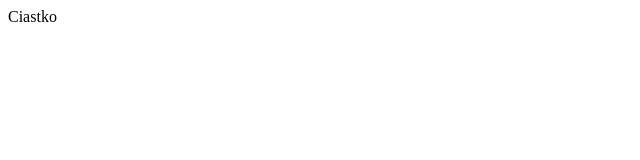
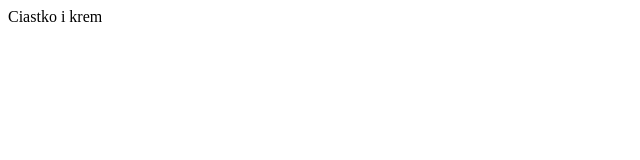
Before and after one commit to Shadiyaa/Projekt-restauracja, a plain HTML site: page index.html in a window 1280 px wide. Shown: the full height of the page, 0-640 px from the left. Drawn offline with Linux system fonts and the light colour scheme.

Commit message:
Weryfikacja branchy

```diff
--- a/index.html
+++ b/index.html
@@ -9,7 +9,7 @@
 </head>
 
 <body>
-    Ciastko
+    Ciastko i krem
 </body>
 
 </html>
```
